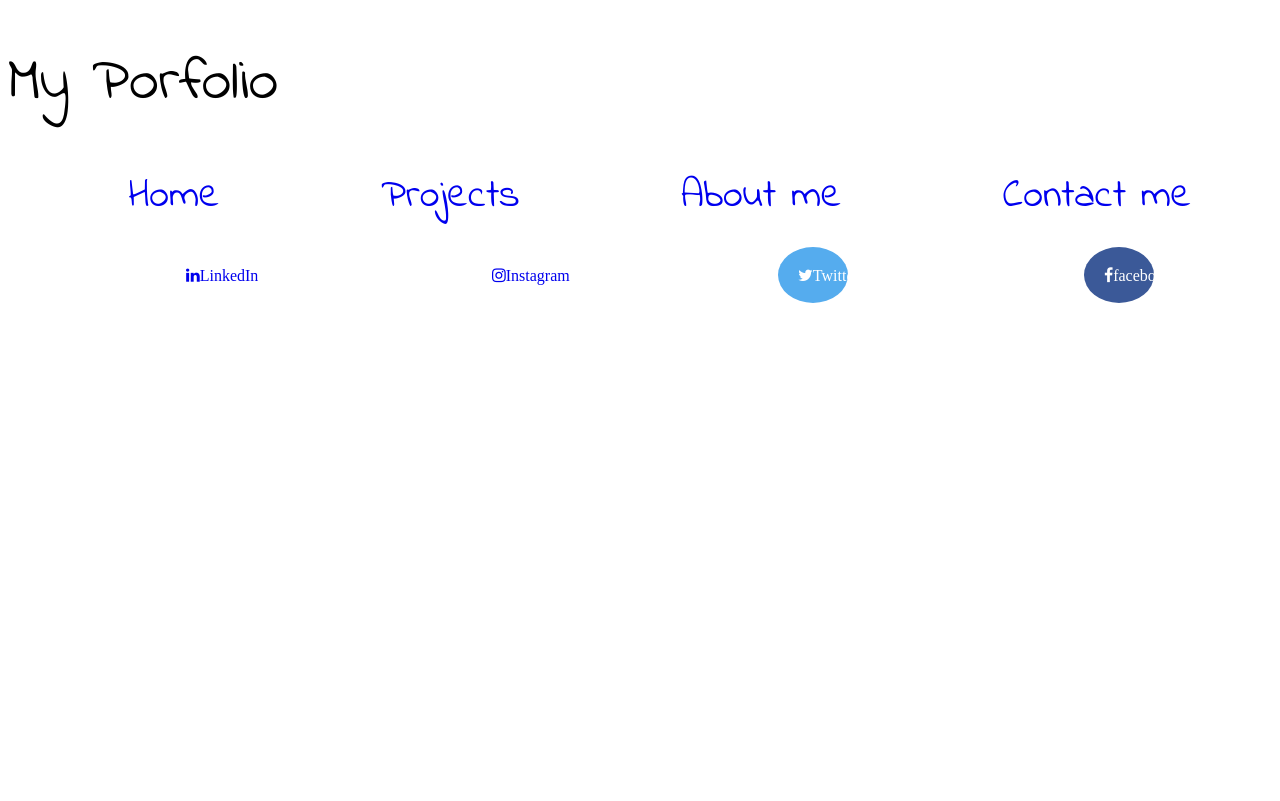
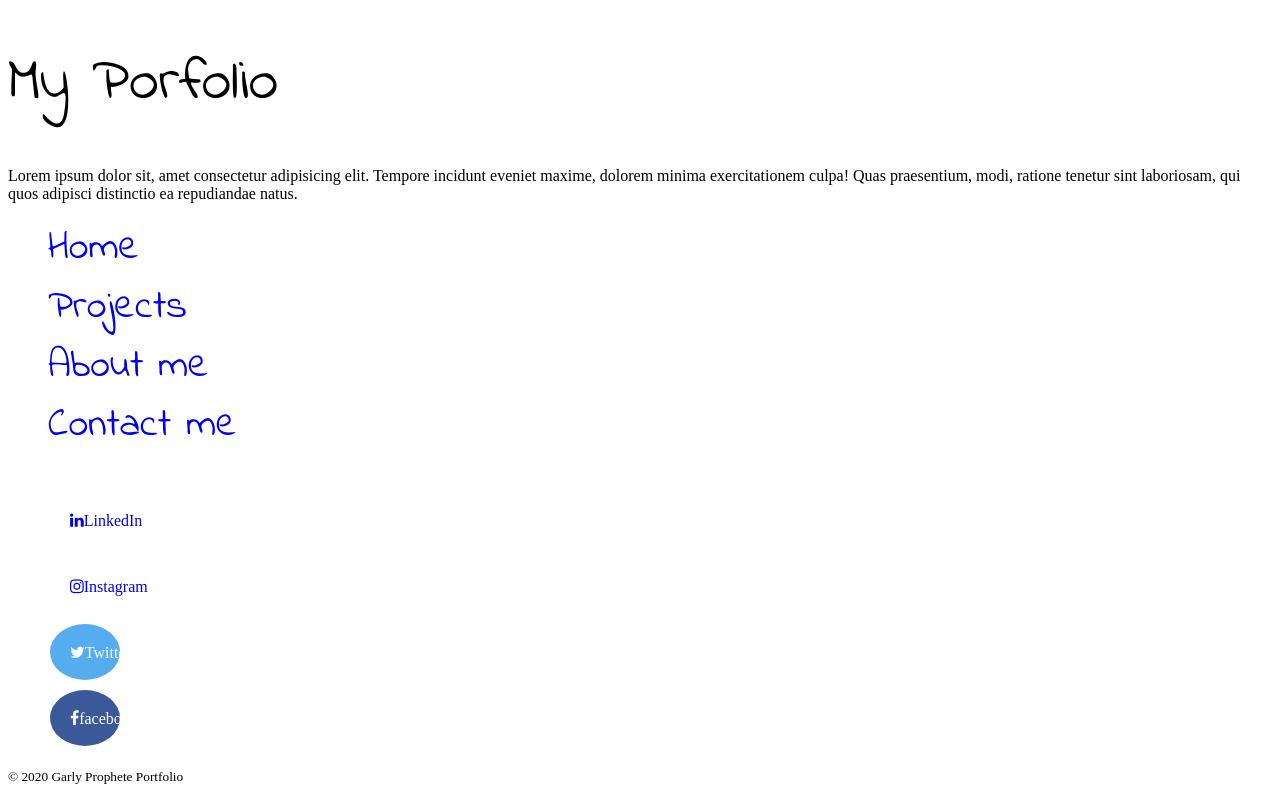
Before and after one commit to gprophete/gprophete.github.io, a plain HTML site: page index.html in a window 1280 px wide. Drawn offline with Linux system fonts and the light colour scheme.

Commit message:
layout changed

```diff
--- a/index.html
+++ b/index.html
@@ -14,7 +14,9 @@
             My Porfolio
         </h1>
     </header>
-
+    <p>
+       Lorem ipsum dolor sit, amet consectetur adipisicing elit. Tempore incidunt eveniet maxime, dolorem minima exercitationem culpa! Quas praesentium, modi, ratione tenetur sint laboriosam, qui quos adipisci distinctio ea repudiandae natus.
+   </p>
     <nav>
         <ul class= "page-link">
             <li><a href="#" class="page-link">Home</a></li>
@@ -24,6 +26,9 @@
 
         </ul>
     </nav>
+    <div class="page-container content-wrap">
+   </div>
+
     <footer>
         <ul class="page-link">
             <li><a href="#" class="fa fa-linkedin page-link">LinkedIn</a></li>
@@ -31,6 +36,9 @@
             <li><a href="#" class="fa fa-twitter page-link">Twitter</a></li>
             <li><a href="#" class="fa fa-facebook page-link">facebook</a></li>
         </ul>
+        <p>
+            <small>&copy; 2020 Garly Prophete Portfolio</small>
+          </p>
     </footer>
 
 </body>
--- a/style.css
+++ b/style.css
@@ -1,5 +1,6 @@
 body {
     background-color: white;
+
 
 }
 h1 {
@@ -10,7 +11,7 @@ h1 {
 .page-link {
     text-decoration: none;
     display: flex;
-    flex-direction: row;
+    flex-direction: column;
     justify-content: space-around;
 
 
@@ -31,8 +32,22 @@ a {
     text-decoration: none;
     list-style-type: none;
 }
+
+.page-container {
+    position: relative;
+  }
+
+.content-wrap {
+    padding-bottom: 100;
+
+}
 footer ul li {
     list-style-type: none;
+}
+footer {
+    position: absolute;
+    bottom: 100;
+    width: 90%;
 }
 
 
```
